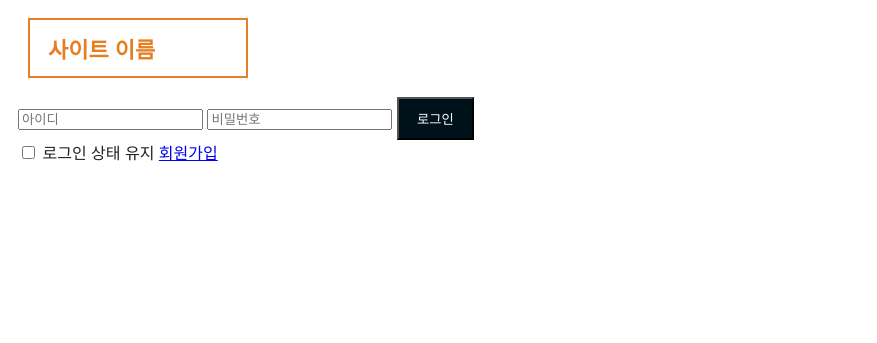
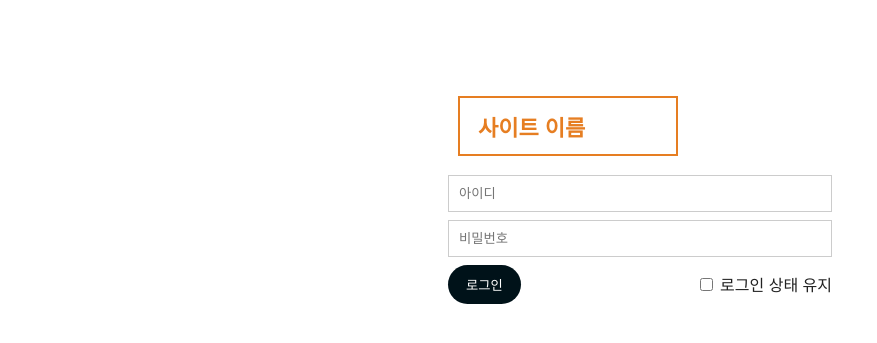
Before and after one commit to V1nce09/Sejong-HS-website-AFE, a Flask app: page / in a window 1280 px wide. Shown: the top 343 px of the page, without its empty margins (0-877 px from the left). Run offline with Flask 3, Linux system fonts and the light colour scheme.

Commit message:
1차 구현 +@
오류로 같이 안 올라가서 따로 다시 올림

```diff
--- a/templates/login.html
+++ b/templates/login.html
@@ -6,17 +6,16 @@
     <link rel="stylesheet" href="{{ url_for('static', filename='style.css') }}">
 </head>
 <body>
-    <div class="container">
+    <div class="login-container">
         <h2 class="site-title">사이트 이름</h2>
-        <form method="POST">
+        <form method="POST" action="/main" class="login-form">
             <input type="text" name="userid" placeholder="아이디" required>
             <input type="password" name="password" placeholder="비밀번호" required>
-            <button type="submit" class="login-btn">로그인</button>
-            <div class="options">
-                <label>
+            <div class="login-actions">
+                <button type="submit" class="btn login-btn">로그인</button>
+                <label class="keep">
                     <input type="checkbox" name="keep_login"> 로그인 상태 유지
                 </label>
-                <a href="{{ url_for('register') }}">회원가입</a>
             </div>
         </form>
     </div>
```
